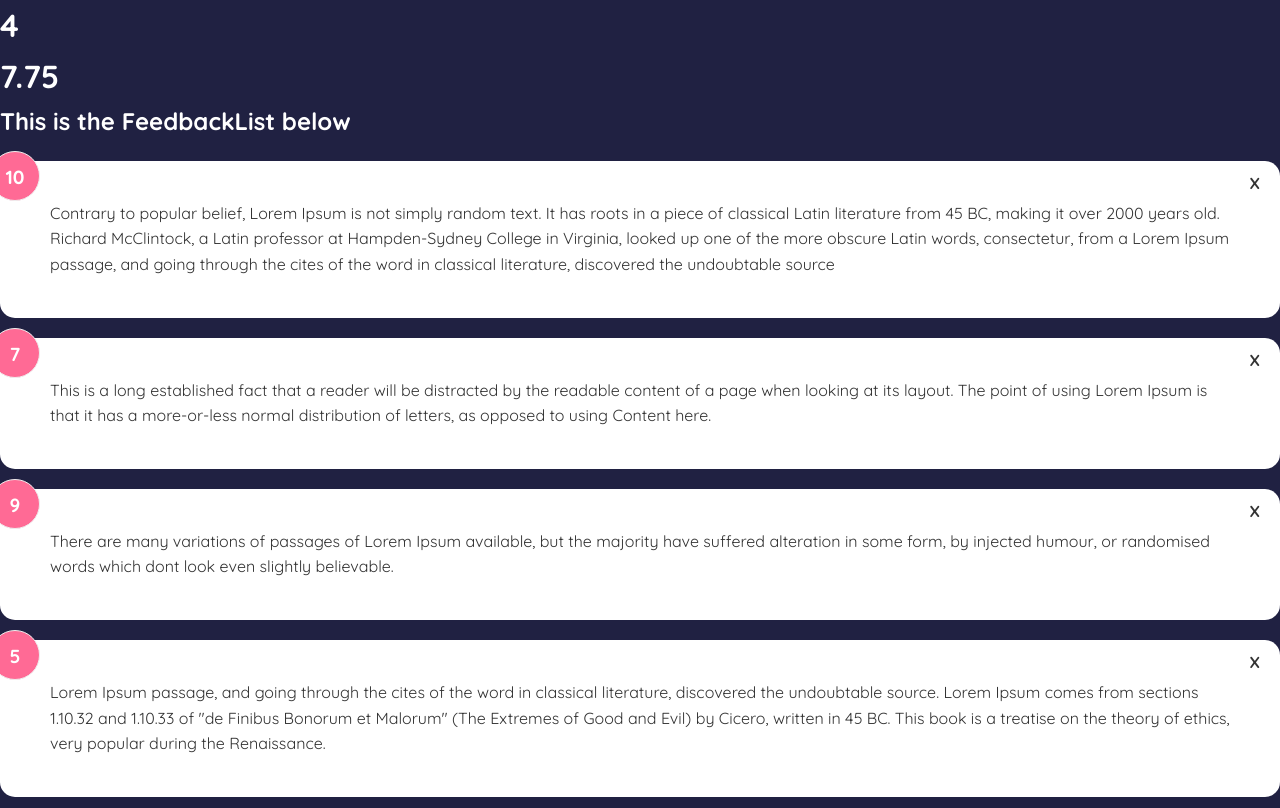
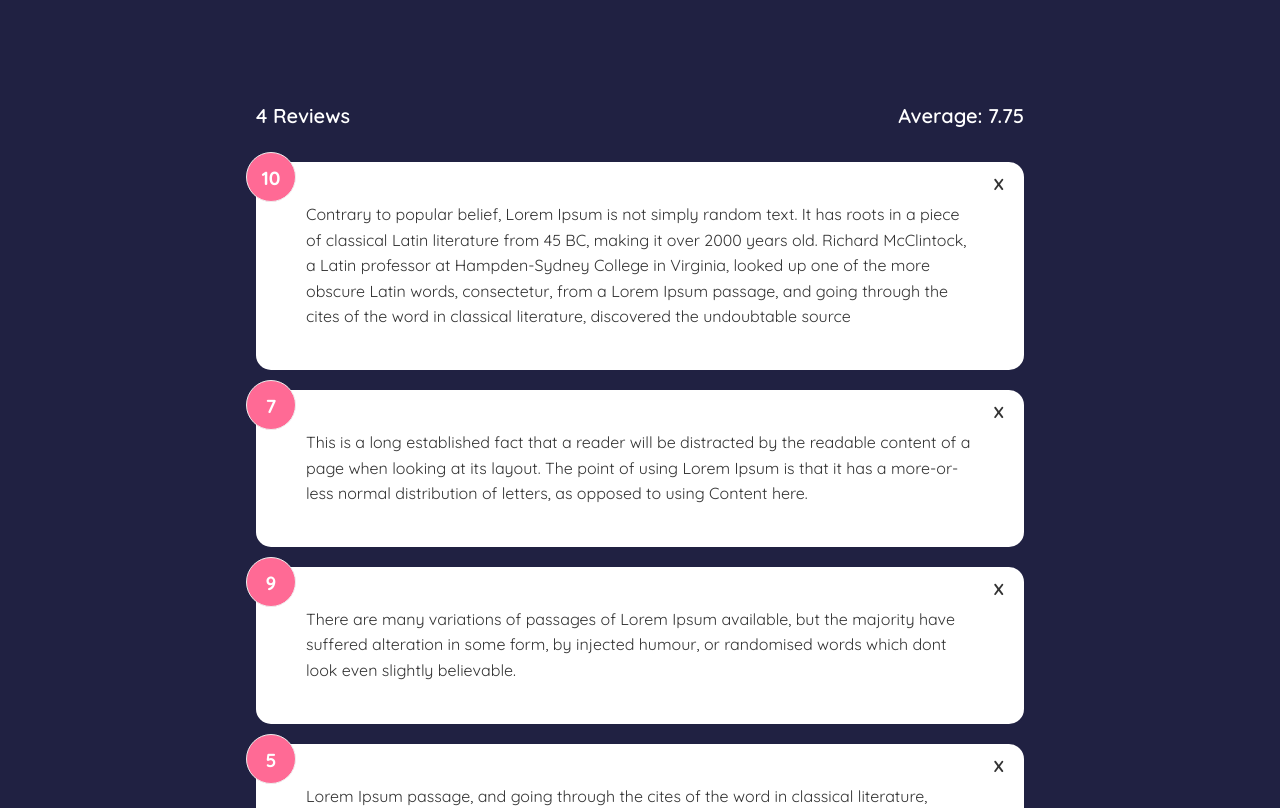
Before and after one commit to akshatsabavat/Swelt--Intro, a Svelte app in the folder svelte-feedback-app/: page / in a window 1280 px wide. Shown: the top 808 px of the page. Built offline with nearby package versions, Linux system fonts and the light colour scheme.

Commit message:
feat(Stats Component) - Status component created

```diff
--- a/svelte-feedback-app/src/App.svelte
+++ b/svelte-feedback-app/src/App.svelte
@@ -1,6 +1,7 @@
 <script>
 import FeedbackItem from "./component/FeedbackItem.svelte";
 import FeedbackList from "./component/FeedbackList.svelte";
+import FeedbackStats from "./component/FeedbackStats.svelte";
 
 	let feedBack = [
 		{
@@ -34,10 +35,9 @@ import FeedbackList from "./component/FeedbackList.svelte";
 	}
 </script>
 
-<main>
+<main class="container">
+	<FeedbackStats count={count} average={average}/>
 	<!--passing item to prop-->
-	<h1>{count}</h1>
-	<h1>{average}</h1>
 	<FeedbackList feedBack={feedBack} on:delete-feedback={deleteFeedback}/>
 </main>
 
--- a/svelte-feedback-app/src/component/FeedbackList.svelte
+++ b/svelte-feedback-app/src/component/FeedbackList.svelte
@@ -5,7 +5,6 @@ import FeedbackItem from "./FeedbackItem.svelte";
 </script>
 
 <main>
-    <h2>This is the FeedbackList below</h2>
     {#each feedBack as fb (fb.id)}
     <FeedbackItem item={fb} on:delete-feedback /> <!--Delete Feedback sends the dispatched state-->
     {/each}
--- /dev/null
+++ b/svelte-feedback-app/src/component/FeedbackStats.svelte
@@ -0,0 +1,25 @@
+<script>
+    export let count
+    export let average
+</script>
+
+<main>
+    <div class="stats-container">
+        <p class="review display">{count} Reviews</p>
+        <p class="average-score display">Average: {average}</p>
+    </div>
+</main>
+
+<style>
+    .stats-container {
+        display: flex;
+        justify-content: space-between;
+        align-items: center;
+    }
+
+    .display{
+        font-size: 20px;
+        font-weight: 600;
+        margin-bottom: 10px;
+    }
+</style>
```
